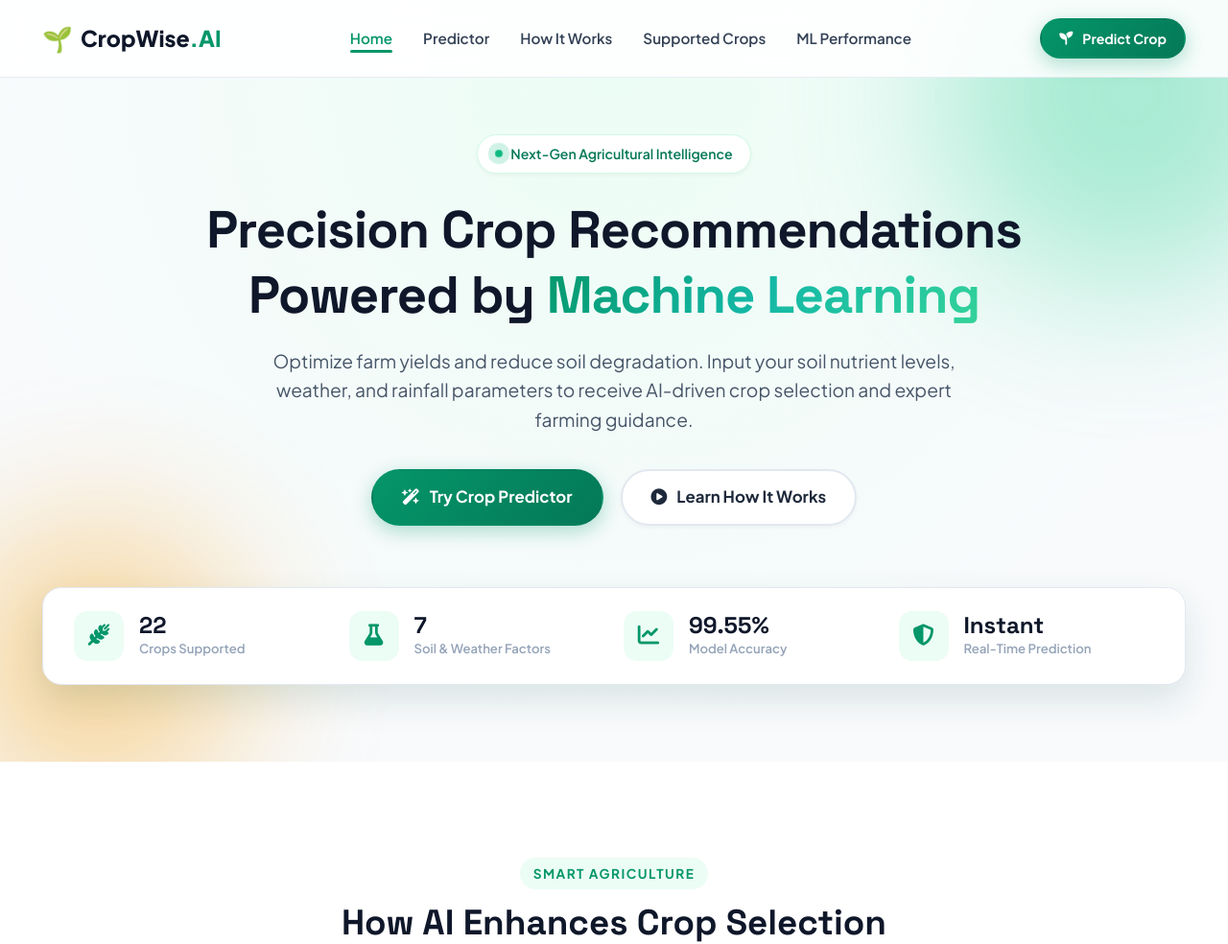
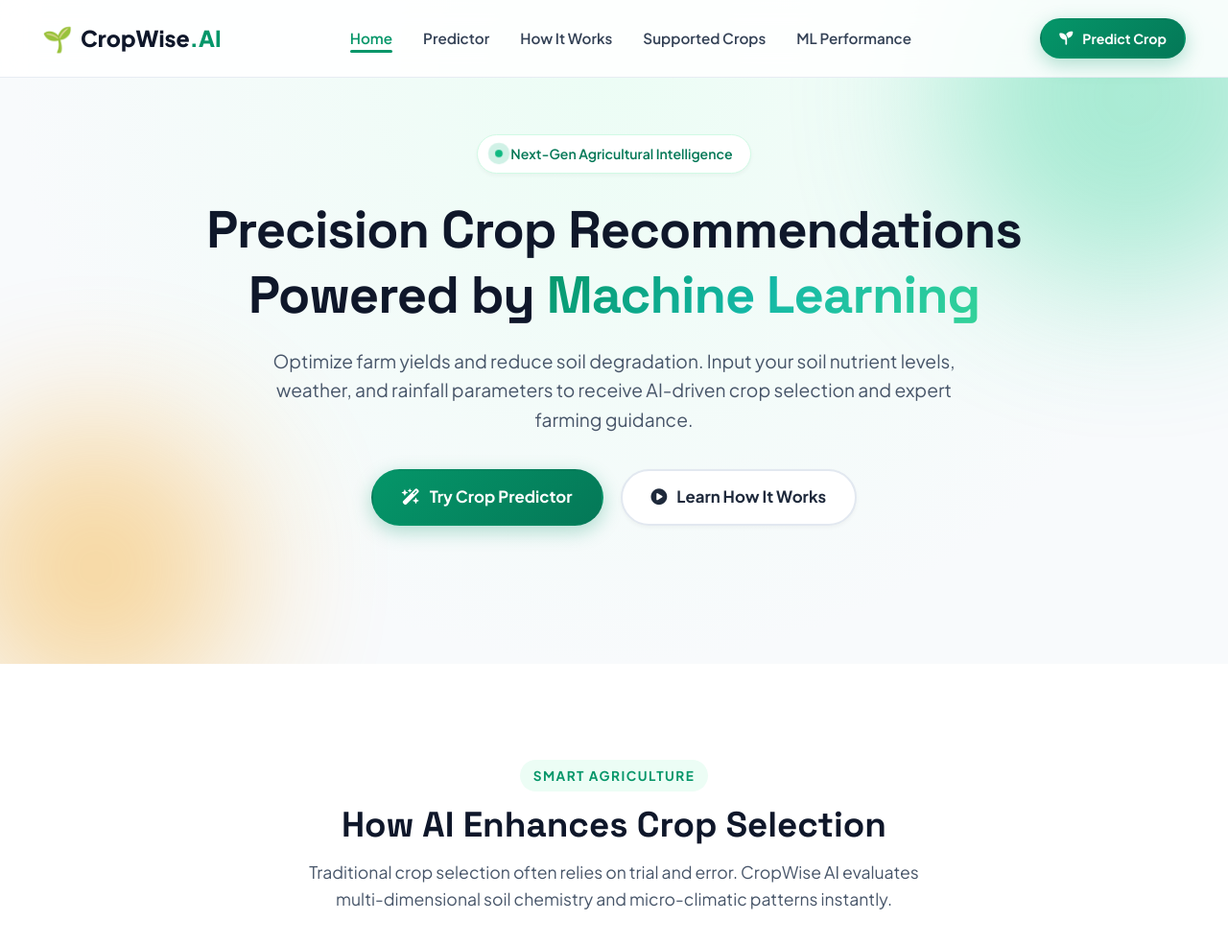
Before and after one commit to Biswa2710/crop-recommendation-system, a Flask app: page / in a window 1280 px wide. Shown: the top 984 px of the page at 96% size. Run offline with Flask 3, Linux system fonts and the light colour scheme.

Commit message:
Remove Quick Stats bar from hero section

```diff
--- a/templates/index.html
+++ b/templates/index.html
@@ -65,38 +65,6 @@
                 <a href="#how-it-works" class="btn btn-secondary btn-lg">
                     <i class="fa-solid fa-circle-play"></i> Learn How It Works
                 </a>
-            </div>
-
-            <!-- Quick Stats Bar -->
-            <div class="hero-stats">
-                <div class="stat-card">
-                    <div class="stat-icon"><i class="fa-solid fa-wheat-awn"></i></div>
-                    <div class="stat-info">
-                        <span class="stat-value">22</span>
-                        <span class="stat-label">Crops Supported</span>
-                    </div>
-                </div>
-                <div class="stat-card">
-                    <div class="stat-icon"><i class="fa-solid fa-flask"></i></div>
-                    <div class="stat-info">
-                        <span class="stat-value">7</span>
-                        <span class="stat-label">Soil & Weather Factors</span>
-                    </div>
-                </div>
-                <div class="stat-card">
-                    <div class="stat-icon"><i class="fa-solid fa-chart-line"></i></div>
-                    <div class="stat-info">
-                        <span class="stat-value">99.55%</span>
-                        <span class="stat-label">Model Accuracy</span>
-                    </div>
-                </div>
-                <div class="stat-card">
-                    <div class="stat-icon"><i class="fa-solid fa-shield-halved"></i></div>
-                    <div class="stat-info">
-                        <span class="stat-value">Instant</span>
-                        <span class="stat-label">Real-Time Prediction</span>
-                    </div>
-                </div>
             </div>
         </div>
     </section>
```
